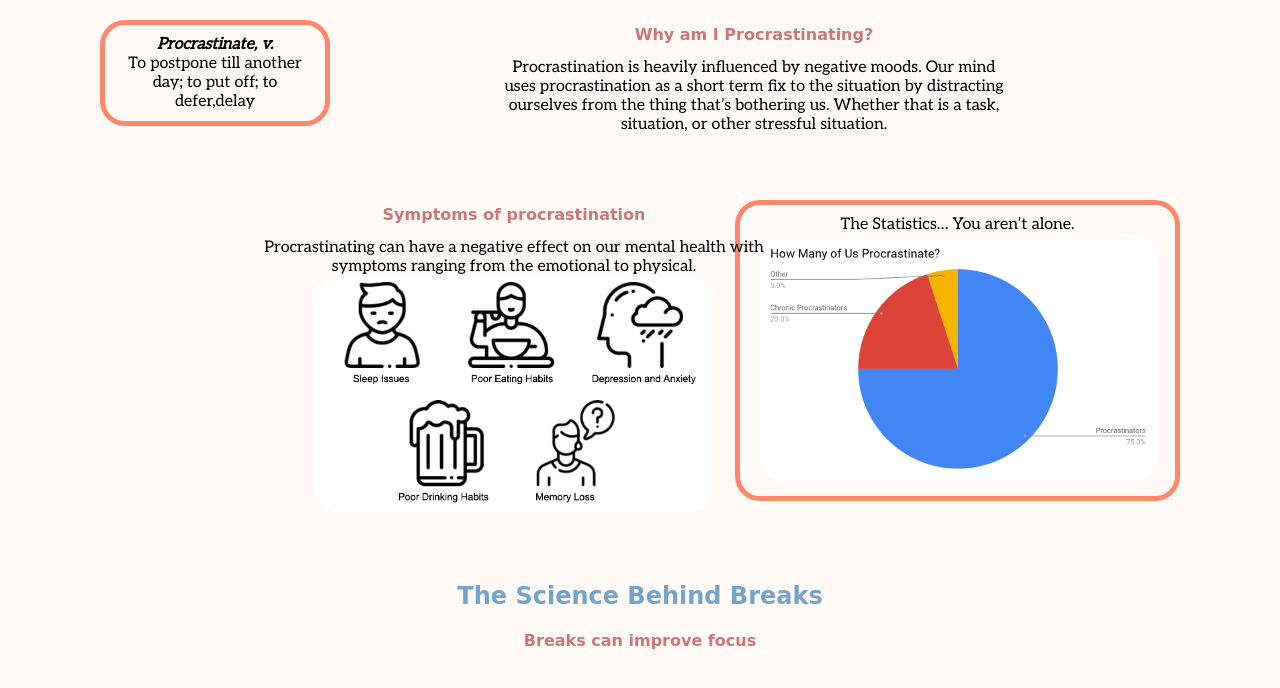
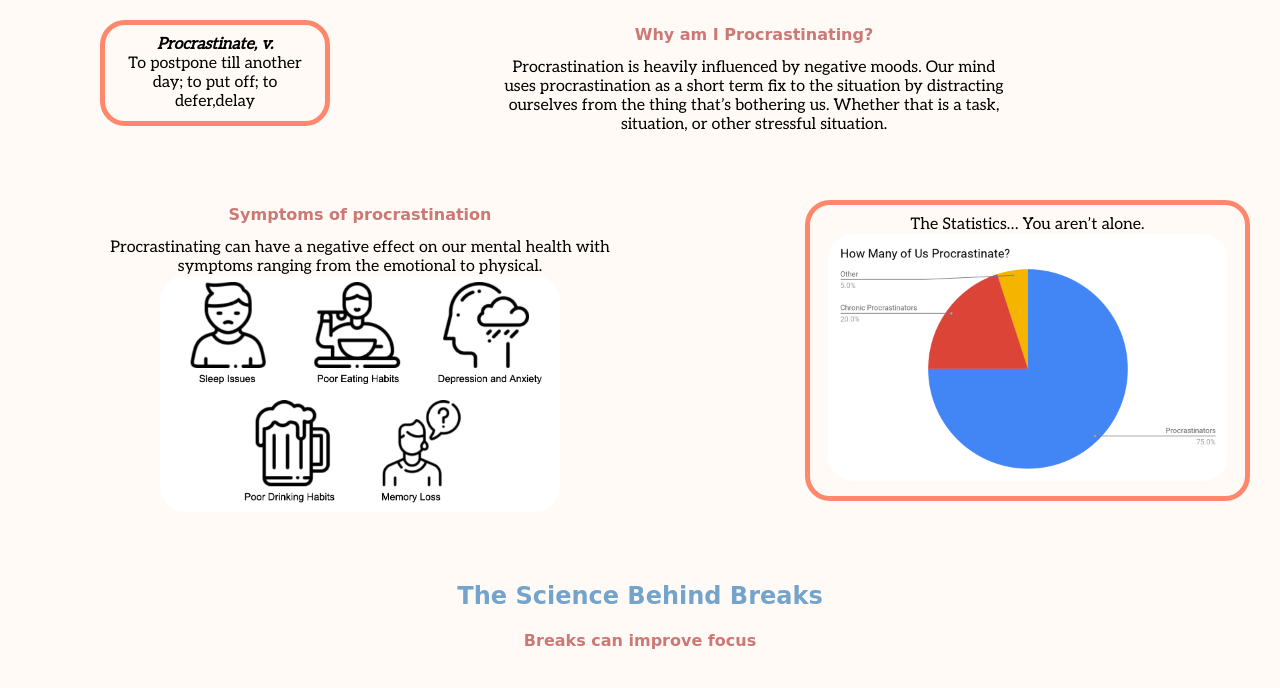
Before and after one commit to averma1/ProductiveProcrastination, a Flask app: page /goToSciencePage in a window 1280 px wide. Shown: the part 164-852 px from the top of the page. Run offline with Flask 2, Linux system fonts and the light colour scheme; some libraries are stand-ins or nearby versions; some web fonts are replaced.

Commit message:
changed alignment on science page

```diff
--- a/app/static/styles.css
+++ b/app/static/styles.css
@@ -161,7 +161,7 @@ input[type="submit"] {
 
 .rightBox {
   position: absolute;
-  right: 100px;
+  right: 30px;
   width: 415px;
   border: 5px solid #FF876B;
   border-radius: 25px;
@@ -170,6 +170,7 @@ input[type="submit"] {
 .leftTopSection {
   position: absolute;
   width: 500px;
+  right: 650px;
   padding-right: 20px; }
 
 img {
--- a/app/static/styles.scss
+++ b/app/static/styles.scss
@@ -189,7 +189,7 @@ input[type="submit"]{
 
   .rightBox{
     position: absolute;
-    right: 100px;
+    right: 30px;
     width: 415px;
     border: 5px solid $bright-orange;
     border-radius: 25px;
@@ -199,6 +199,7 @@ input[type="submit"]{
   .leftTopSection{
     position: absolute;
     width: 500px;
+    right: 650px;
     padding-right: 20px;
   }
 
```
